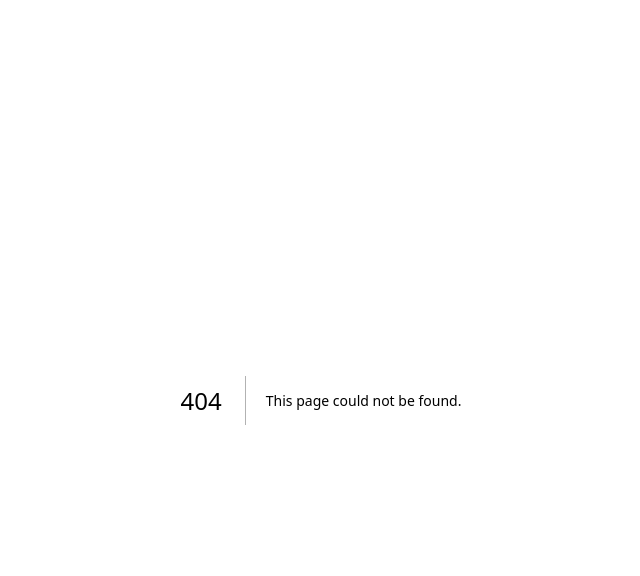
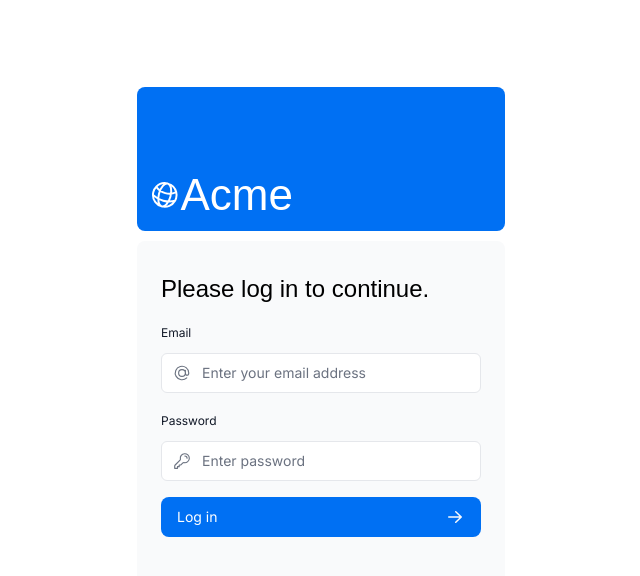
Before and after one commit to codesthenos/Vercel-Next-learn-Codesthenos, a Next.js app: page /login in a window 1280 px wide. Before the commit this address had no page. Shown: the top 576 px of the page, without its empty margins (319-959 px from the left). Built offline with nearby package versions, Linux system fonts and the light colour scheme; a web font is replaced by a local one.

Commit message:
Empezamos con la pagina del login, todo preparado para instalar next/auth@beta y configurarlo, ultimo paso del curso

```diff
--- /dev/null
+++ b/app/login/page.tsx
@@ -0,0 +1,17 @@
+import AcmeLogo from "@/app/ui/acme-logo";
+import LoginForm from "@/app/ui/login-form";
+
+export default function LoginPage () {
+  return (
+    <main className="flex items-center justify-center md:h-screen">
+      <div className="relative mx-auto flex w-full max-w-[400px] flex-col space-y-2.5 p-4 md:-mt-32">
+        <div className="flex h-20 w-full items-end rounded-lg bg-blue-500 p-3 md:h-36">
+          <div className="w-32 text-white md:w-36">
+            <AcmeLogo />
+          </div>
+        </div>
+        <LoginForm />
+      </div>
+    </main>
+  )
+}
```
